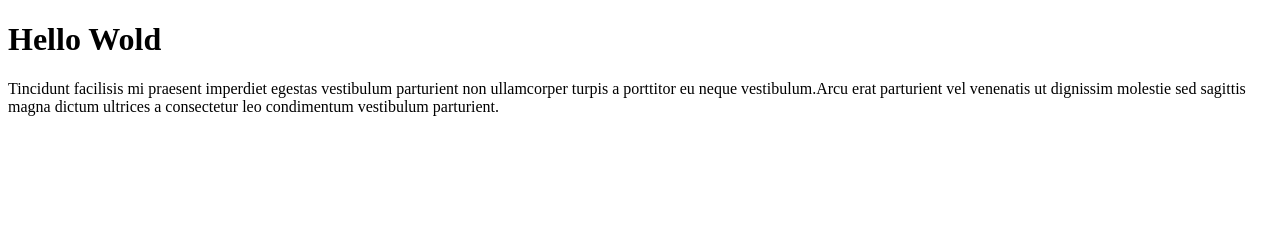
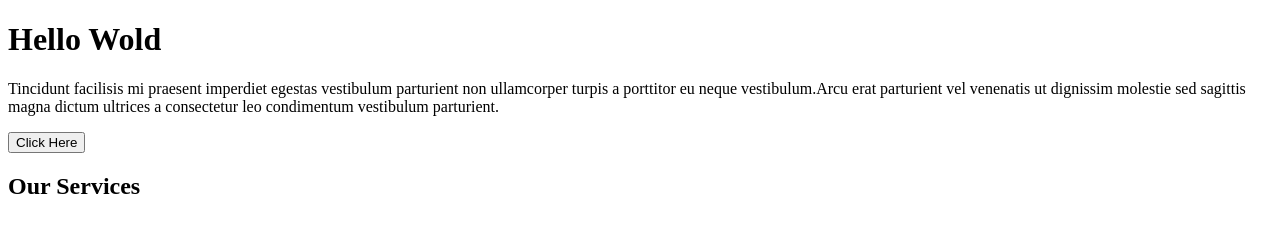
Before and after one commit to mukeshsingh11-stack/celina-test, a plain HTML site: page index.html in a window 1280 px wide. Drawn offline with Linux system fonts and the light colour scheme.

Commit message:
Add a Heading Tag

```diff
--- a/index.html
+++ b/index.html
@@ -13,6 +13,8 @@
     vestibulum.Arcu erat parturient vel venenatis ut dignissim molestie sed sagittis magna dictum ultrices a consectetur
     leo
     condimentum vestibulum parturient.</p>
+  <button>Click Here</button>
+  <h2>Our Services</h2>
 </body>
 
 </html>
```
